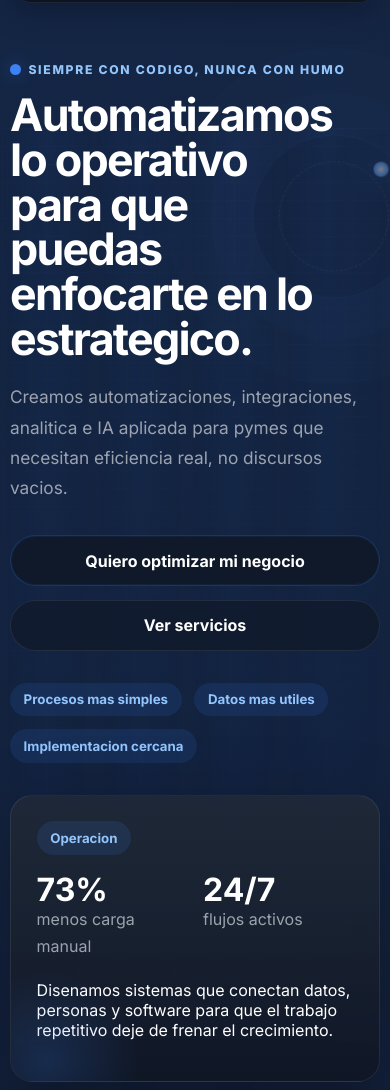
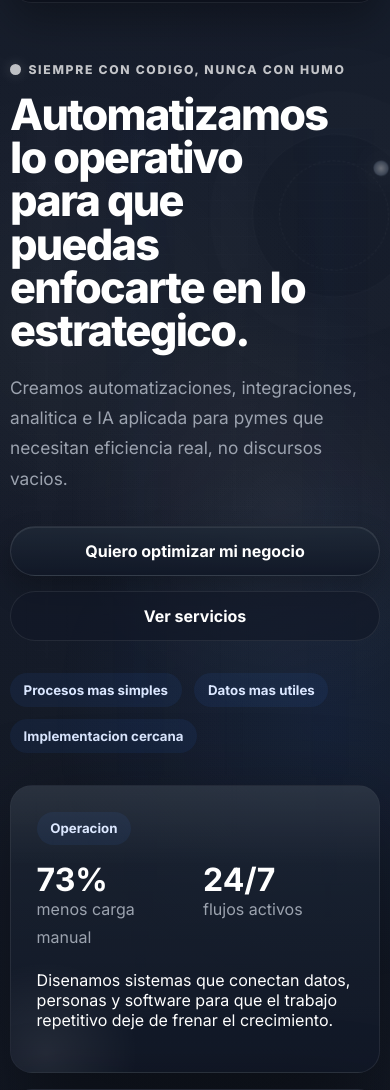
Before and after one commit to macarenamusa48/somosmatedigital, a plain HTML site: page index.html in a window 390 px wide. Shown: the part 91-1181 px from the top of the page. Drawn offline with Linux system fonts and the light colour scheme.

Commit message:
feat: deepen dark visual system and motion

```diff
--- a/styles.css
+++ b/styles.css
@@ -1,6 +1,6 @@
 :root {
   --bg: #0b0f19;
-  --bg-elevated: rgba(11, 15, 25, 0.84);
+  --bg-elevated: rgba(11, 15, 25, 0.9);
   --bg-strong: #111827;
   --card: #1f2937;
   --card-strong: #1f2937;
@@ -8,10 +8,10 @@
   --text: #ffffff;
   --muted: #9ca3af;
   --accent: #3b82f6;
-  --accent-strong: #93c5fd;
-  --accent-soft: rgba(59, 130, 246, 0.12);
+  --accent-strong: #dbe7ff;
+  --accent-soft: rgba(59, 130, 246, 0.08);
   --warning: #3b82f6;
-  --shadow: 0 24px 80px rgba(0, 0, 0, 0.28);
+  --shadow: 0 28px 90px rgba(0, 0, 0, 0.42);
   --radius-xl: 32px;
   --radius-lg: 24px;
   --radius-md: 18px;
@@ -31,9 +31,9 @@ body {
   margin: 0;
   font-family: "Inter", sans-serif;
   background:
-    radial-gradient(circle at top left, rgba(59, 130, 246, 0.14), transparent 30%),
-    radial-gradient(circle at top right, rgba(59, 130, 246, 0.08), transparent 24%),
-    linear-gradient(180deg, #0b0f19 0%, #0d1320 100%);
+    radial-gradient(circle at top left, rgba(255, 255, 255, 0.045), transparent 24%),
+    radial-gradient(circle at top right, rgba(59, 130, 246, 0.05), transparent 18%),
+    linear-gradient(180deg, #0b0f19 0%, #090d15 52%, #070a11 100%);
   color: var(--text);
 }
 
@@ -83,7 +83,7 @@ textarea {
     linear-gradient(90deg, rgba(255, 255, 255, 0.025) 1px, transparent 1px);
   background-size: 88px 88px;
   mask-image: radial-gradient(circle at center, black 20%, transparent 78%);
-  opacity: 0.2;
+  opacity: 0.11;
 }
 
 .site-header {
@@ -99,11 +99,11 @@ textarea {
   justify-content: space-between;
   gap: 1rem;
   padding: 1rem 1.25rem;
-  background: rgba(11, 15, 25, 0.8);
+  background: rgba(11, 15, 25, 0.78);
   border: 1px solid var(--line);
   backdrop-filter: blur(22px);
   border-radius: 999px;
-  box-shadow: 0 10px 30px rgba(2, 7, 16, 0.28);
+  box-shadow: 0 16px 44px rgba(0, 0, 0, 0.34);
 }
 
 .brand {
@@ -119,7 +119,7 @@ textarea {
   width: 2.75rem;
   height: 2.75rem;
   border-radius: 50%;
-  background: linear-gradient(135deg, rgba(59, 130, 246, 0.18), rgba(255, 255, 255, 0.04));
+  background: linear-gradient(180deg, rgba(255, 255, 255, 0.08), rgba(255, 255, 255, 0.03));
   color: var(--text);
   font-family: "Inter", sans-serif;
   font-weight: 700;
@@ -185,7 +185,7 @@ textarea {
   border-radius: 999px;
   border: 1px solid transparent;
   font-weight: 700;
-  transition: transform 220ms ease, border-color 220ms ease, background 220ms ease;
+  transition: transform 220ms ease, border-color 220ms ease, background 220ms ease, box-shadow 220ms ease;
 }
 
 .button:hover,
@@ -194,28 +194,28 @@ textarea {
 }
 
 .button-primary {
-  background: rgba(17, 24, 39, 0.88);
-  border-color: rgba(59, 130, 246, 0.26);
+  background: linear-gradient(180deg, rgba(31, 41, 55, 0.86), rgba(17, 24, 39, 0.94));
+  border-color: rgba(255, 255, 255, 0.1);
   color: var(--text);
-  box-shadow: inset 0 0 0 1px rgba(59, 130, 246, 0.08), 0 0 0 0 rgba(59, 130, 246, 0);
+  box-shadow: inset 0 1px 0 rgba(255, 255, 255, 0.08), 0 14px 30px rgba(0, 0, 0, 0.24);
 }
 
 .button-secondary {
   border-color: var(--line);
-  background: rgba(17, 24, 39, 0.68);
+  background: rgba(17, 24, 39, 0.66);
   color: var(--text);
 }
 
 .button-primary:hover,
 .button-primary:focus-visible {
-  border-color: rgba(59, 130, 246, 0.5);
-  box-shadow: inset 0 0 0 1px rgba(59, 130, 246, 0.12), 0 0 24px rgba(59, 130, 246, 0.18);
+  border-color: rgba(255, 255, 255, 0.16);
+  box-shadow: inset 0 1px 0 rgba(255, 255, 255, 0.12), 0 18px 36px rgba(0, 0, 0, 0.3), 0 0 28px rgba(59, 130, 246, 0.08);
 }
 
 .button-secondary:hover,
 .button-secondary:focus-visible {
-  border-color: rgba(59, 130, 246, 0.28);
-  box-shadow: 0 0 20px rgba(59, 130, 246, 0.08);
+  border-color: rgba(255, 255, 255, 0.12);
+  box-shadow: 0 16px 34px rgba(0, 0, 0, 0.22), 0 0 24px rgba(59, 130, 246, 0.05);
 }
 
 .eyebrow {
@@ -223,7 +223,7 @@ textarea {
   align-items: center;
   gap: 0.45rem;
   margin-bottom: 1rem;
-  color: var(--accent-strong);
+  color: rgba(255, 255, 255, 0.74);
   text-transform: uppercase;
   letter-spacing: 0.14em;
   font-size: 0.76rem;
@@ -235,8 +235,8 @@ textarea {
   width: 0.7rem;
   height: 0.7rem;
   border-radius: 50%;
-  background: var(--accent);
-  box-shadow: 0 0 18px rgba(59, 130, 246, 0.42);
+  background: rgba(255, 255, 255, 0.72);
+  box-shadow: 0 0 14px rgba(255, 255, 255, 0.18);
 }
 
 .hero {
@@ -249,12 +249,23 @@ textarea {
   inset: 6% 0 auto;
   height: 62%;
   background:
-    linear-gradient(90deg, transparent 0%, rgba(59, 130, 246, 0.08) 12%, transparent 24%, rgba(59, 130, 246, 0.08) 36%, transparent 48%, rgba(59, 130, 246, 0.08) 60%, transparent 72%, rgba(59, 130, 246, 0.08) 84%, transparent 100%),
+    linear-gradient(90deg, transparent 0%, rgba(255, 255, 255, 0.04) 12%, transparent 24%, rgba(59, 130, 246, 0.05) 36%, transparent 48%, rgba(255, 255, 255, 0.03) 60%, transparent 72%, rgba(59, 130, 246, 0.04) 84%, transparent 100%),
     repeating-linear-gradient(180deg, rgba(255, 255, 255, 0.02) 0 1px, transparent 1px 18px);
   mask-image: linear-gradient(180deg, rgba(0, 0, 0, 0.86), transparent 100%);
   animation: codeRun 14s linear infinite;
-  opacity: 0.7;
+  opacity: 0.5;
   pointer-events: none;
+}
+
+.hero::after {
+  content: "";
+  position: absolute;
+  inset: 0;
+  pointer-events: none;
+  background:
+    radial-gradient(circle at 72% 28%, rgba(255, 255, 255, 0.06), transparent 16%),
+    radial-gradient(circle at 82% 40%, rgba(59, 130, 246, 0.08), transparent 24%),
+    radial-gradient(circle at 18% 18%, rgba(255, 255, 255, 0.04), transparent 18%);
 }
 
 .section-vector {
@@ -278,10 +289,10 @@ textarea {
   width: min(42vw, 540px);
   aspect-ratio: 1;
   border-radius: 50%;
-  border: 1px solid rgba(59, 130, 246, 0.18);
+  border: 1px solid rgba(255, 255, 255, 0.06);
   box-shadow:
-    0 0 0 42px rgba(59, 130, 246, 0.04),
-    0 0 0 86px rgba(59, 130, 246, 0.02);
+    0 0 0 42px rgba(255, 255, 255, 0.018),
+    0 0 0 86px rgba(255, 255, 255, 0.008);
   filter: blur(0.2px);
   animation: floatOrbit 18s ease-in-out infinite;
 }
@@ -295,7 +306,7 @@ textarea {
 
 .vector-orbit::before {
   inset: 16%;
-  border: 1px dashed rgba(255, 255, 255, 0.12);
+  border: 1px dashed rgba(255, 255, 255, 0.08);
 }
 
 .vector-orbit::after {
@@ -303,8 +314,8 @@ textarea {
   height: 1rem;
   top: 14%;
   right: 18%;
-  background: radial-gradient(circle, #ffffff 0%, #60a5fa 60%, transparent 75%);
-  box-shadow: 0 0 28px rgba(59, 130, 246, 0.45);
+  background: radial-gradient(circle, rgba(255, 255, 255, 0.92) 0%, rgba(148, 163, 184, 0.72) 60%, transparent 75%);
+  box-shadow: 0 0 22px rgba(255, 255, 255, 0.14);
 }
 
 .vector-orbit-secondary {
@@ -321,8 +332,8 @@ textarea {
   height: min(22vw, 260px);
   border-radius: 28px;
   background-image:
-    linear-gradient(rgba(59, 130, 246, 0.12) 1px, transparent 1px),
-    linear-gradient(90deg, rgba(59, 130, 246, 0.12) 1px, transparent 1px);
+    linear-gradient(rgba(255, 255, 255, 0.055) 1px, transparent 1px),
+    linear-gradient(90deg, rgba(255, 255, 255, 0.055) 1px, transparent 1px);
   background-size: 26px 26px;
   mask-image: linear-gradient(135deg, black 48%, transparent 100%);
   animation: driftGrid 16s linear infinite;
@@ -342,10 +353,10 @@ textarea {
   height: min(28vw, 320px);
   border-radius: 36px;
   background:
-    radial-gradient(circle at 20% 18%, rgba(255, 255, 255, 0.2), transparent 20%),
-    radial-gradient(circle at 68% 32%, rgba(59, 130, 246, 0.24), transparent 28%),
-    linear-gradient(180deg, rgba(59, 130, 246, 0.08), rgba(59, 130, 246, 0));
-  border: 1px solid rgba(59, 130, 246, 0.14);
+    radial-gradient(circle at 20% 18%, rgba(255, 255, 255, 0.12), transparent 20%),
+    radial-gradient(circle at 68% 32%, rgba(59, 130, 246, 0.12), transparent 28%),
+    linear-gradient(180deg, rgba(255, 255, 255, 0.04), rgba(59, 130, 246, 0));
+  border: 1px solid rgba(255, 255, 255, 0.06);
   overflow: hidden;
   animation: floatOrbit 20s ease-in-out infinite reverse;
 }
@@ -356,10 +367,10 @@ textarea {
   inset: 18% -12% auto;
   height: 42%;
   background:
-    radial-gradient(circle at 12% 50%, transparent 0 26px, rgba(59, 130, 246, 0.18) 27px 28px, transparent 29px),
-    radial-gradient(circle at 36% 50%, transparent 0 26px, rgba(59, 130, 246, 0.18) 27px 28px, transparent 29px),
-    radial-gradient(circle at 60% 50%, transparent 0 26px, rgba(59, 130, 246, 0.18) 27px 28px, transparent 29px),
-    radial-gradient(circle at 84% 50%, transparent 0 26px, rgba(59, 130, 246, 0.18) 27px 28px, transparent 29px);
+    radial-gradient(circle at 12% 50%, transparent 0 26px, rgba(255, 255, 255, 0.08) 27px 28px, transparent 29px),
+    radial-gradient(circle at 36% 50%, transparent 0 26px, rgba(255, 255, 255, 0.08) 27px 28px, transparent 29px),
+    radial-gradient(circle at 60% 50%, transparent 0 26px, rgba(255, 255, 255, 0.08) 27px 28px, transparent 29px),
+    radial-gradient(circle at 84% 50%, transparent 0 26px, rgba(255, 255, 255, 0.08) 27px 28px, transparent 29px);
 }
 
 .hero-inner,
@@ -388,8 +399,10 @@ textarea {
 }
 
 .hero-copy h1 {
-  font-size: clamp(2.8rem, 5.5vw, 4.9rem);
+  font-size: clamp(2.7rem, 5vw, 4.45rem);
   max-width: 12ch;
+  font-weight: 800;
+  text-wrap: balance;
 }
 
 .hero-lead,
@@ -456,11 +469,30 @@ textarea {
 .faq-list details {
   position: relative;
   overflow: hidden;
-  background: linear-gradient(180deg, rgba(31, 41, 55, 0.92), rgba(17, 24, 39, 0.96));
+  background: linear-gradient(180deg, rgba(31, 41, 55, 0.62), rgba(17, 24, 39, 0.9));
   border: 1px solid var(--line);
   border-radius: var(--radius-lg);
   box-shadow: var(--shadow);
   transition: transform 240ms ease, border-color 240ms ease, box-shadow 240ms ease, background 240ms ease;
+}
+
+.hero-card::before,
+.benefit-card::before,
+.service-card::before,
+.feature-card::before,
+.story-card::before,
+.testimonial-card::before,
+.team-card::before,
+.comparison-card::before,
+.cta-card::before,
+.authority-profile::before,
+.process-panel::before,
+.faq-list details::before {
+  content: "";
+  position: absolute;
+  inset: 0;
+  background: linear-gradient(180deg, rgba(255, 255, 255, 0.065), transparent 28%);
+  pointer-events: none;
 }
 
 .hero-card,
@@ -486,7 +518,7 @@ textarea {
   inset: auto auto -25% -15%;
   width: 180px;
   height: 180px;
-  background: radial-gradient(circle, rgba(59, 130, 246, 0.18), transparent 72%);
+  background: radial-gradient(circle, rgba(255, 255, 255, 0.08), transparent 72%);
   pointer-events: none;
 }
 
@@ -496,9 +528,9 @@ textarea {
 .story-card:hover,
 .testimonial-card:hover,
 .team-card:hover {
-  transform: translateY(-6px);
-  border-color: rgba(59, 130, 246, 0.22);
-  box-shadow: 0 28px 90px rgba(0, 0, 0, 0.36), 0 0 24px rgba(59, 130, 246, 0.08);
+  transform: translateY(-8px);
+  border-color: rgba(255, 255, 255, 0.12);
+  box-shadow: 0 34px 110px rgba(0, 0, 0, 0.48), 0 0 22px rgba(59, 130, 246, 0.05);
 }
 
 .metric-row {
@@ -542,14 +574,14 @@ textarea {
 }
 
 .chat-line.accent {
-  background: rgba(59, 130, 246, 0.08);
+  background: rgba(255, 255, 255, 0.06);
 }
 
 .chat-author {
   display: inline-block;
   margin-bottom: 0.45rem;
   font-size: 0.83rem;
-  color: var(--accent-strong);
+  color: rgba(255, 255, 255, 0.78);
   font-weight: 800;
 }
 
@@ -630,9 +662,9 @@ textarea {
   width: 2.8rem;
   height: 2.8rem;
   border-radius: 14px;
-  border: 1px solid rgba(59, 130, 246, 0.16);
+  border: 1px solid rgba(255, 255, 255, 0.08);
   background:
-    linear-gradient(180deg, rgba(59, 130, 246, 0.16), rgba(59, 130, 246, 0.04)),
+    linear-gradient(180deg, rgba(255, 255, 255, 0.08), rgba(255, 255, 255, 0.03)),
     rgba(255, 255, 255, 0.02);
   box-shadow: inset 0 0 0 1px rgba(255, 255, 255, 0.02);
 }
@@ -798,8 +830,8 @@ textarea {
 
 .process-tab.active,
 .billing-toggle.active {
-  background: rgba(59, 130, 246, 0.12);
-  border-color: rgba(59, 130, 246, 0.38);
+  background: rgba(255, 255, 255, 0.07);
+  border-color: rgba(255, 255, 255, 0.12);
   color: var(--text);
 }
 
@@ -942,15 +974,15 @@ textarea {
 @keyframes codeRun {
   0% {
     transform: translateY(0);
-    opacity: 0.46;
+    opacity: 0.28;
   }
   50% {
     transform: translateY(24px);
-    opacity: 0.72;
+    opacity: 0.5;
   }
   100% {
     transform: translateY(48px);
-    opacity: 0.46;
+    opacity: 0.28;
   }
 }
 
```
